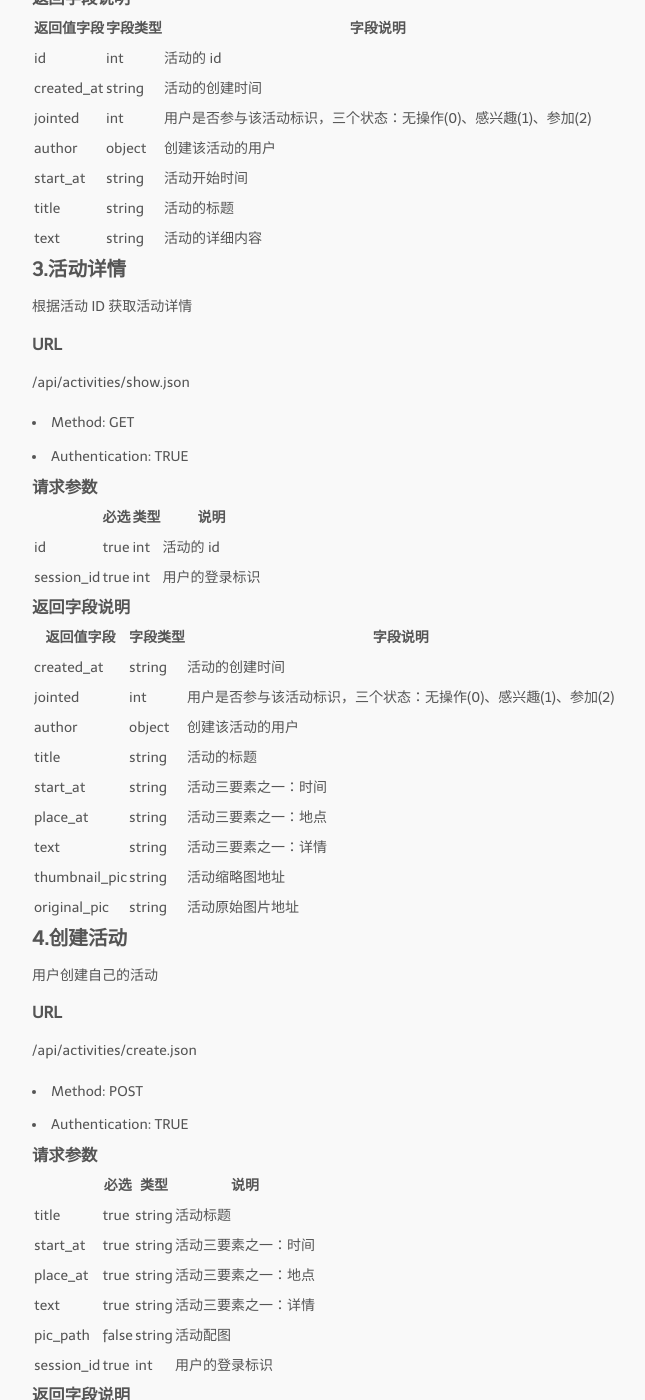
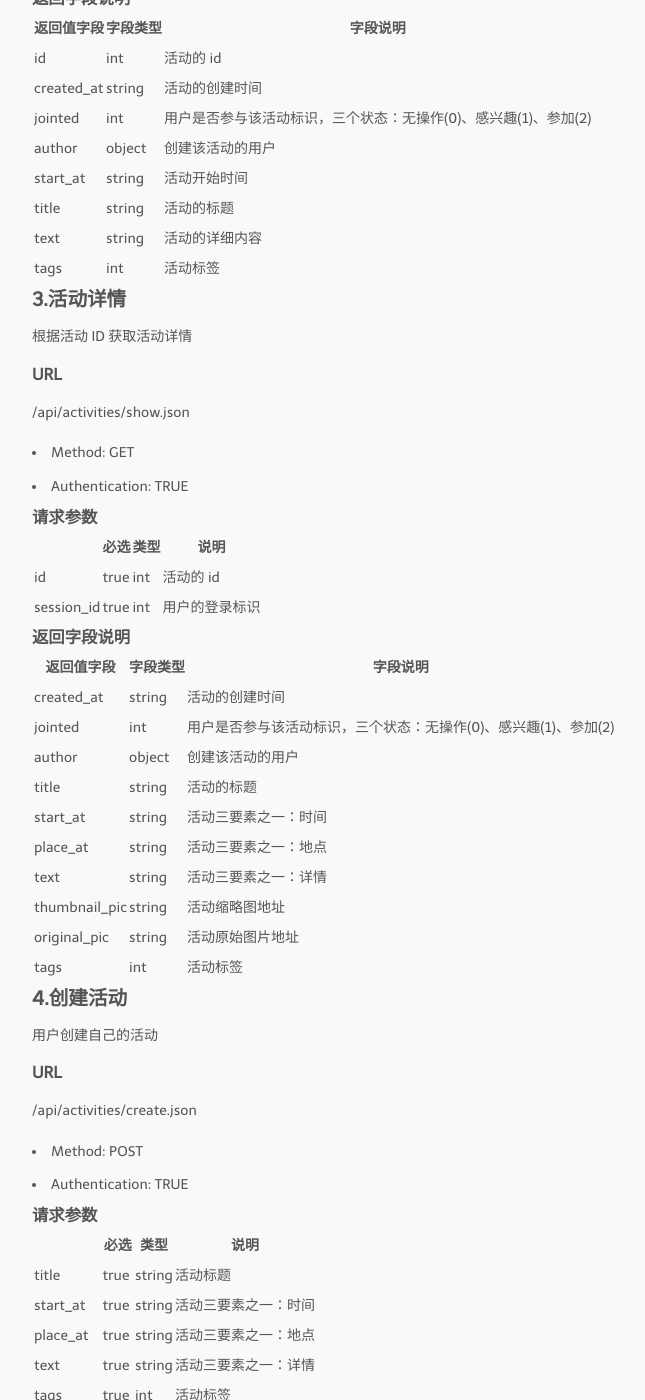
Before and after one commit to bigsquirrel/bigsquirrel.github.io, a Jekyll site: the page built from _posts/2015-01-05-api-document-design.markdown, in a window 1280 px wide and 1400 px high, scrolled down 1115 px. Shown: the whole window, without its empty margins (208-853 px from the left). Built offline with Jekyll 4.4.1, drawn with Linux system fonts in a browser that asks for light colours; nearby versions of some CDN libraries; comment, search, counter and statistics services are not loaded.

Commit message:
api document modify

```diff
--- a/_posts/2015-01-05-api-document-design.markdown
+++ b/_posts/2015-01-05-api-document-design.markdown
@@ -65,6 +65,7 @@ author|object|创建该活动的用户
 start_at|string|活动开始时间
 title|string|活动的标题
 text|string|活动的详细内容
+tags|int|活动标签
 
 
 
@@ -97,6 +98,7 @@ place_at|string|活动三要素之一：地点
 text|string|活动三要素之一：详情
 thumbnail_pic|string|活动缩略图地址
 original_pic|string|活动原始图片地址
+tags|int|活动标签
 
 
 
@@ -117,6 +119,7 @@ title|true|string|活动标题
 start_at|true|string|活动三要素之一：时间
 place_at|true|string|活动三要素之一：地点
 text|true|string|活动三要素之一：详情
+tags|true|int|活动标签
 pic_path|false|string|活动配图
 session_id|true|int|用户的登录标识
 
```
